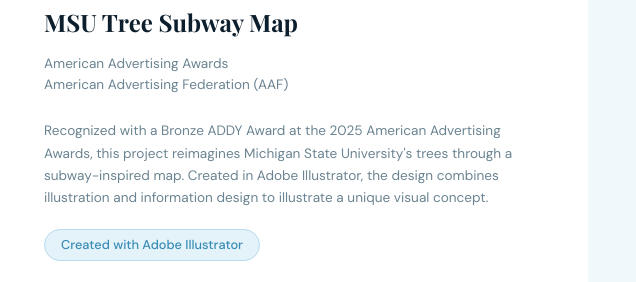
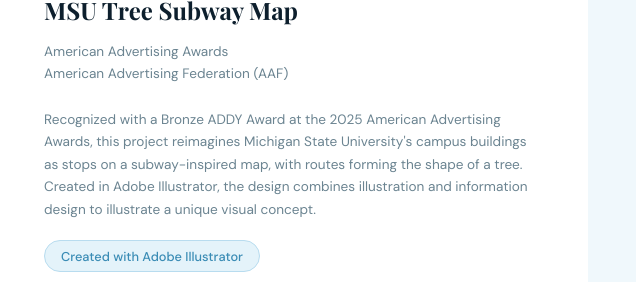
Before and after one commit to sama37/courtney, a plain HTML site: page index.html in a window 1280 px wide. Shown: the part 1824-2106 px from the top of the page, 644-1280 px from the left. Drawn offline with nearby package versions, Linux system fonts and the light colour scheme; a web font is replaced by a local one.

Commit message:
Update index.html

```diff
--- a/index.html
+++ b/index.html
@@ -202,11 +202,12 @@
       </p>
 
       <p class="card-desc">
-        Recognized with a Bronze ADDY Award
-        at the 2025 American Advertising Awards,
+        Recognized with a Bronze ADDY Award at
+        the 2025 American Advertising Awards,
         this project reimagines Michigan State
-        University's trees through a
-        subway-inspired map. Created in Adobe
+        University's campus buildings as stops
+        on a subway-inspired map, with routes
+        forming the shape of a tree. Created in Adobe
         Illustrator, the design combines
         illustration and information design
         to illustrate a unique visual concept.
```
